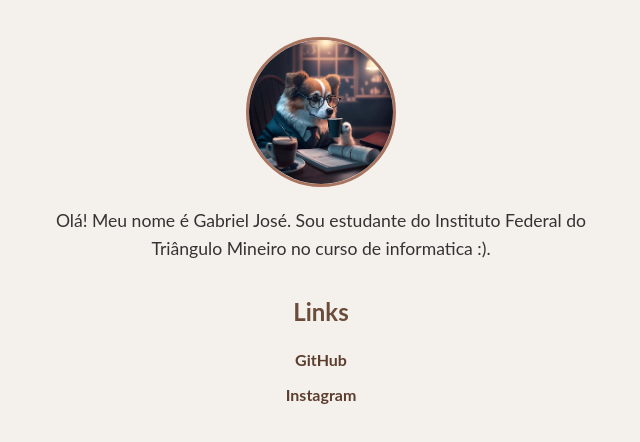
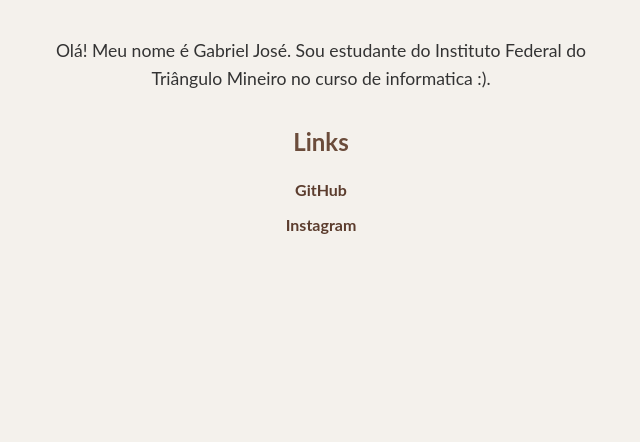
Before and after one commit to Gabriel-Jrs/receitadecafe, a plain HTML site: page contato.html in a window 1280 px wide. Shown: the part 94-536 px from the top of the page, without its empty margins (319-959 px from the left). Drawn offline with Linux system fonts and the light colour scheme.

Commit message:
Update contato.html

```diff
--- a/contato.html
+++ b/contato.html
@@ -10,7 +10,6 @@
 <body>
     <h1>Contato</h1>
 
-    <div class="foto">  <img  src="cachocoai.avif" width="150" height="150"></div>
     <div>
         <p>Olá! Meu nome é Gabriel José. Sou estudante do Instituto Federal do Triângulo Mineiro no curso de informatica :).
             </p>
```
